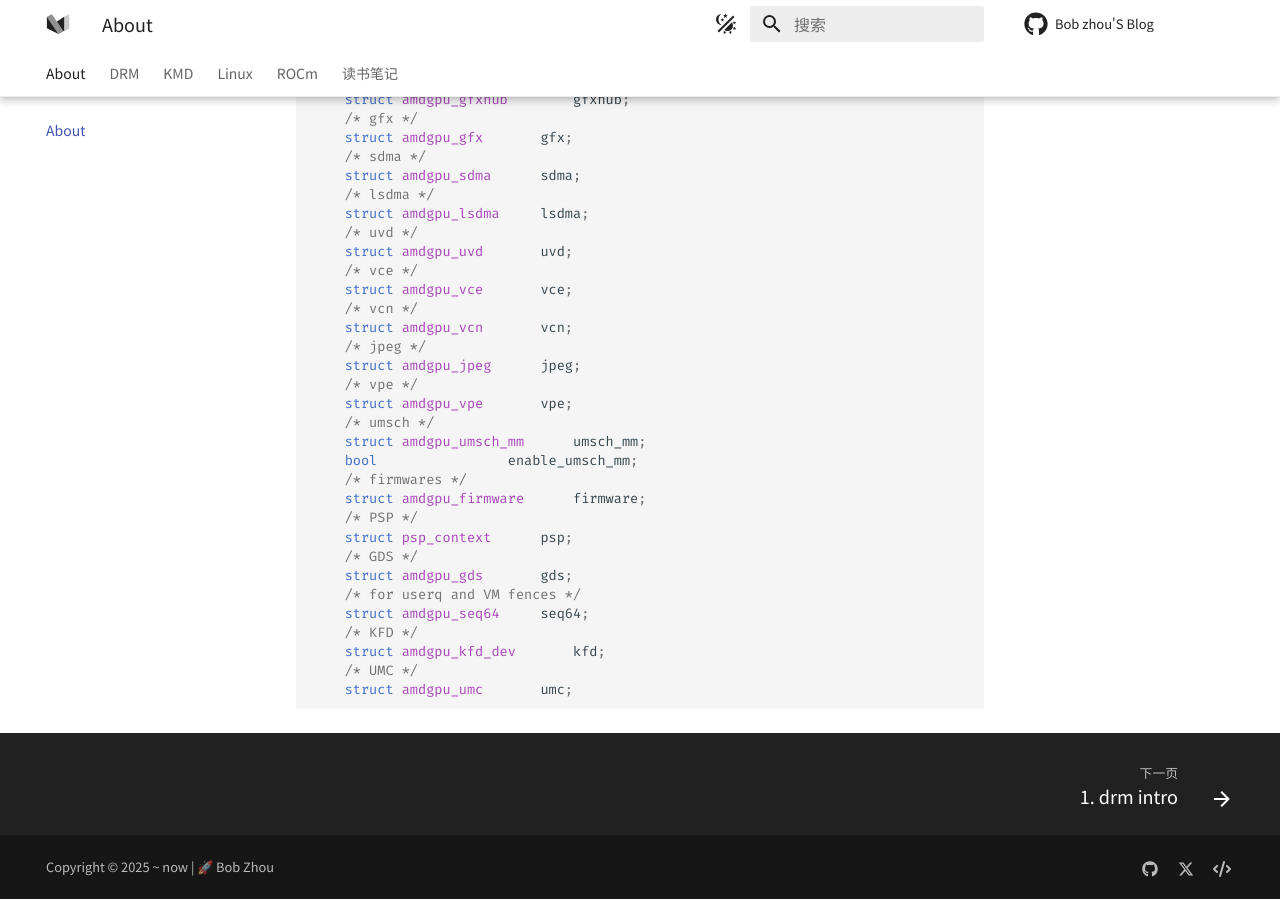
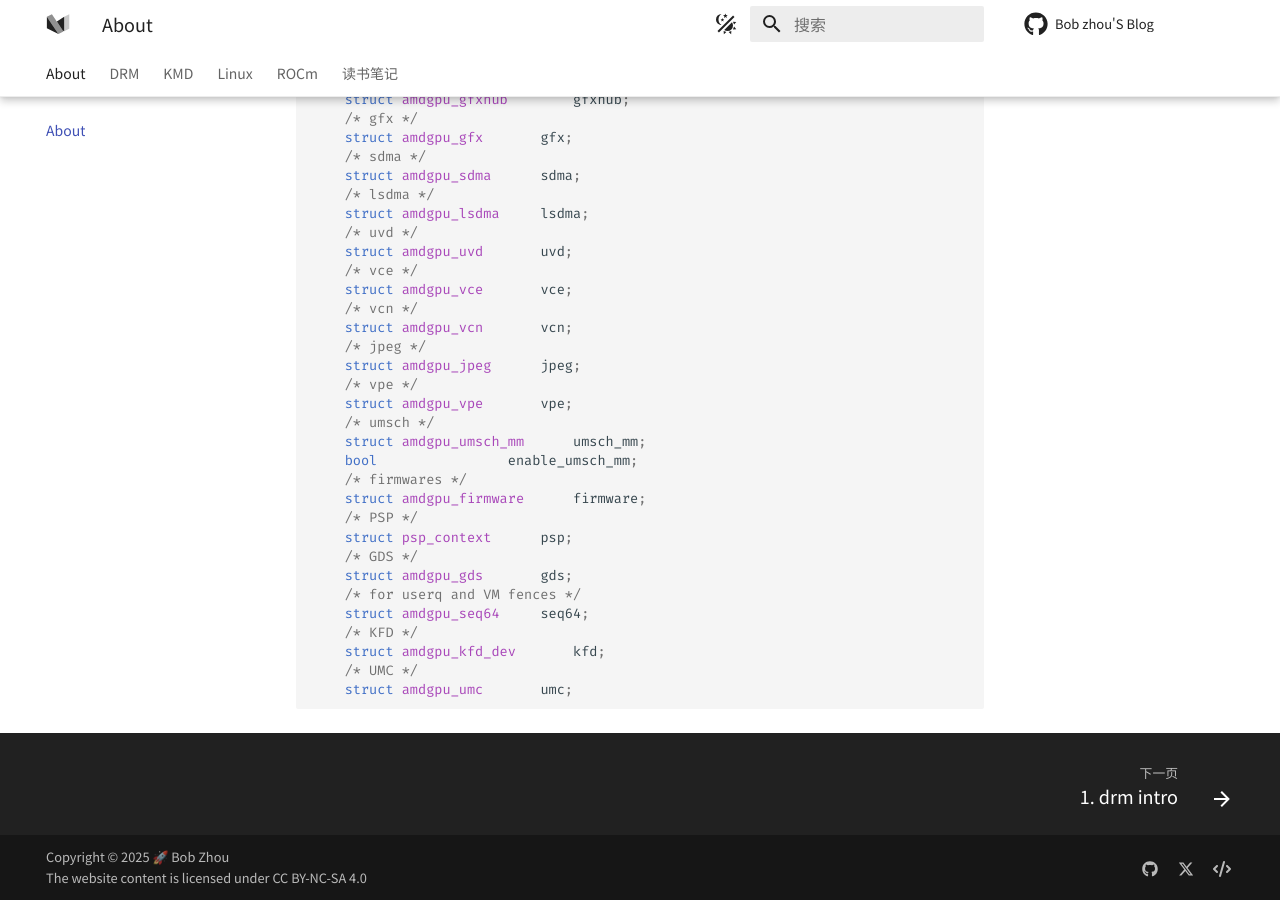
Before and after one commit to blackducker/obsidian, an MkDocs documentation site: the page built from docs/index.md, in a window 1280 px wide and 900 px high, scrolled down 1608 px. Built offline with MkDocs 1.6.1 and Material for MkDocs 9.7.7, drawn with Linux system fonts in a browser that asks for light colours; comment, search, counter and statistics services are not loaded.

Commit message:
add website licenses
Signed-off-by: blackducker <blackducker@qq.com>

```diff
--- a/mkdocs.yml
+++ b/mkdocs.yml
@@ -13,7 +13,7 @@ edit_uri: tree/main/docs
 version: 1.2.0
 
 # Copyright
-copyright: Copyright &copy; 2025 ~ now |  🚀 Bob Zhou
+copyright: Copyright &copy; 2025 🚀 Bob Zhou <br>The website content is licensed under <a href="https://creativecommons.org/licenses/by-nc-sa/4.0/">CC BY-NC-SA 4.0</a>
 
 # Configuration
 theme:
```
